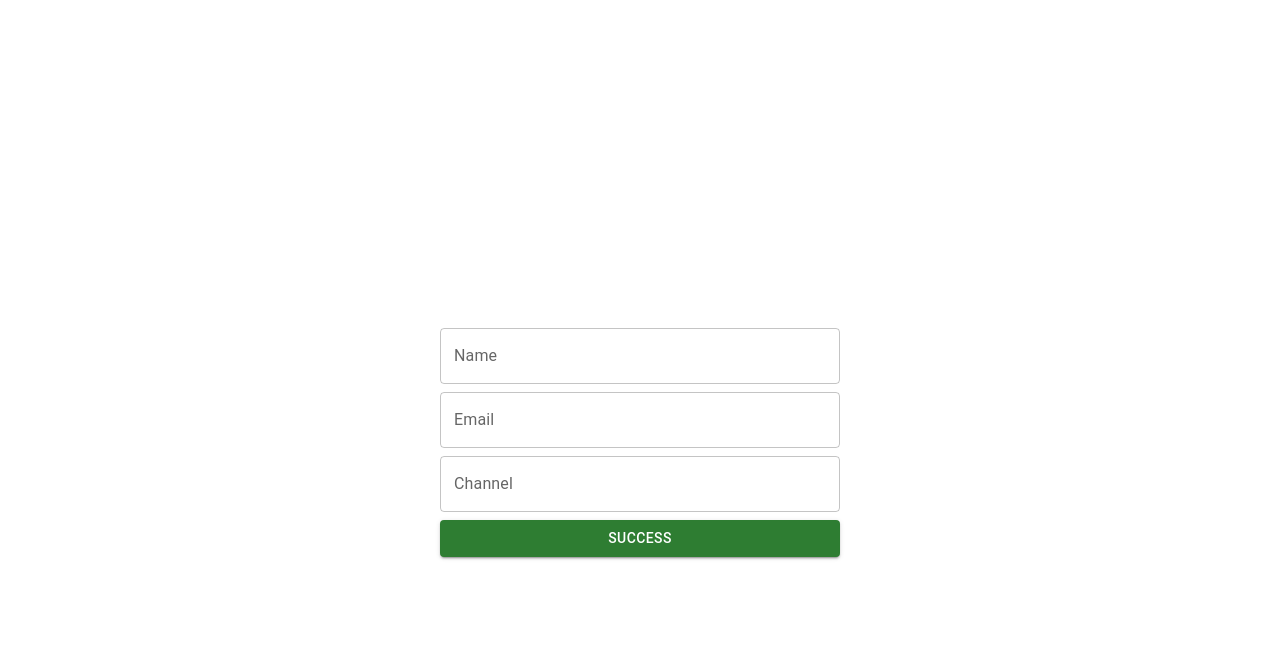
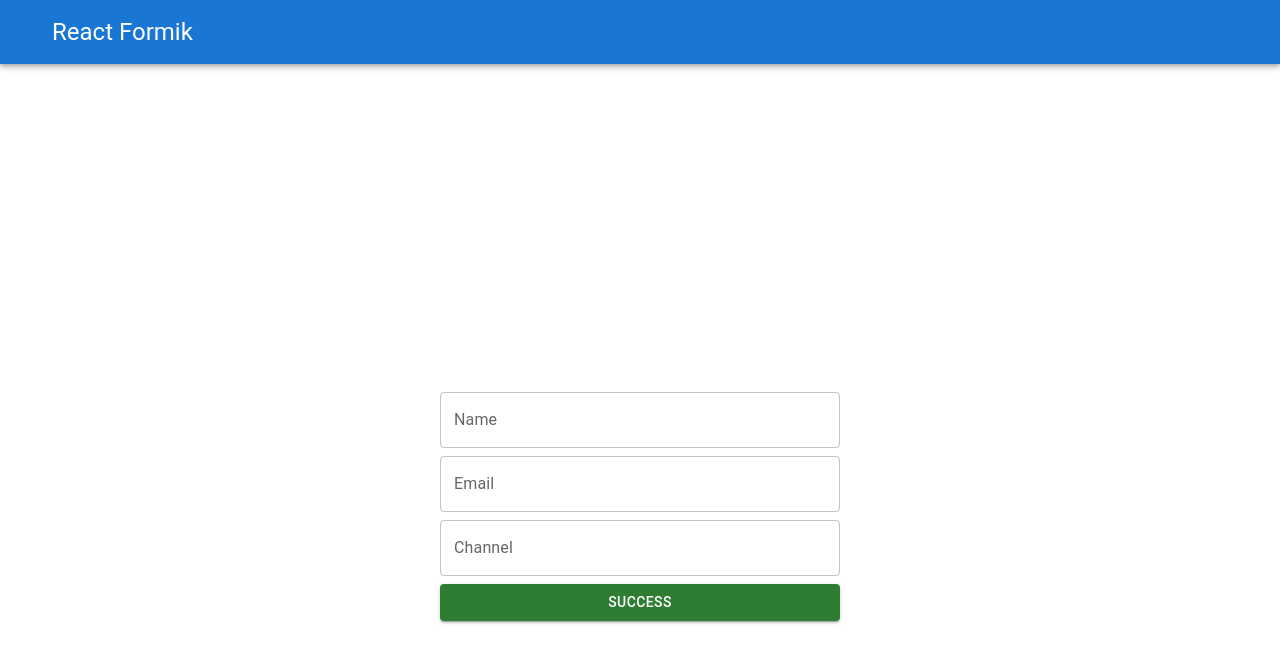
Before and after one commit to urbain32/formik-react, a React (Create React App) app: page / in a window 1280 px wide. Shown: the top 662 px of the page. Built offline with nearby package versions, Linux system fonts and the light colour scheme; the HTML template or start-up script is replaced by a standard one.

Commit message:
creating the navbar

```diff
--- a/src/App.js
+++ b/src/App.js
@@ -1,10 +1,15 @@
-import SimpleForm from "./components/SimpleForm";
+import { Box } from '@mui/material';
+import Navbar from './components/Navbar';
+import SimpleForm from './components/SimpleForm';
 
 function App() {
   return (
-    <div className='App'>
-      <SimpleForm/>
-    </div>
+    <Box>
+      <Navbar />
+      <div className='App'>
+        <SimpleForm />
+      </div>
+    </Box>
   );
 }
 
--- /dev/null
+++ b/src/components/Navbar.js
@@ -0,0 +1,31 @@
+import * as React from 'react';
+import AppBar from '@mui/material/AppBar';
+import Box from '@mui/material/Box';
+import Toolbar from '@mui/material/Toolbar';
+import Typography from '@mui/material/Typography';
+import Button from '@mui/material/Button';
+import IconButton from '@mui/material/IconButton';
+import { Menu } from '@mui/material';
+
+export default function Navbar() {
+  return (
+    <Box sx={{ flexGrow: 1}} color="GrayText">
+      <AppBar position='static'>
+        <Toolbar>
+          <IconButton
+            size='large'
+            edge='start'
+            color='inherit'
+            aria-label='menu'
+            sx={{ mr: 2 }}
+          >
+            <Menu />
+          </IconButton>
+          <Typography variant='h5' component='div' sx={{ flexGrow: 10 }}>
+            React Formik
+          </Typography>
+        </Toolbar>
+      </AppBar>
+    </Box>
+  );
+}
```
